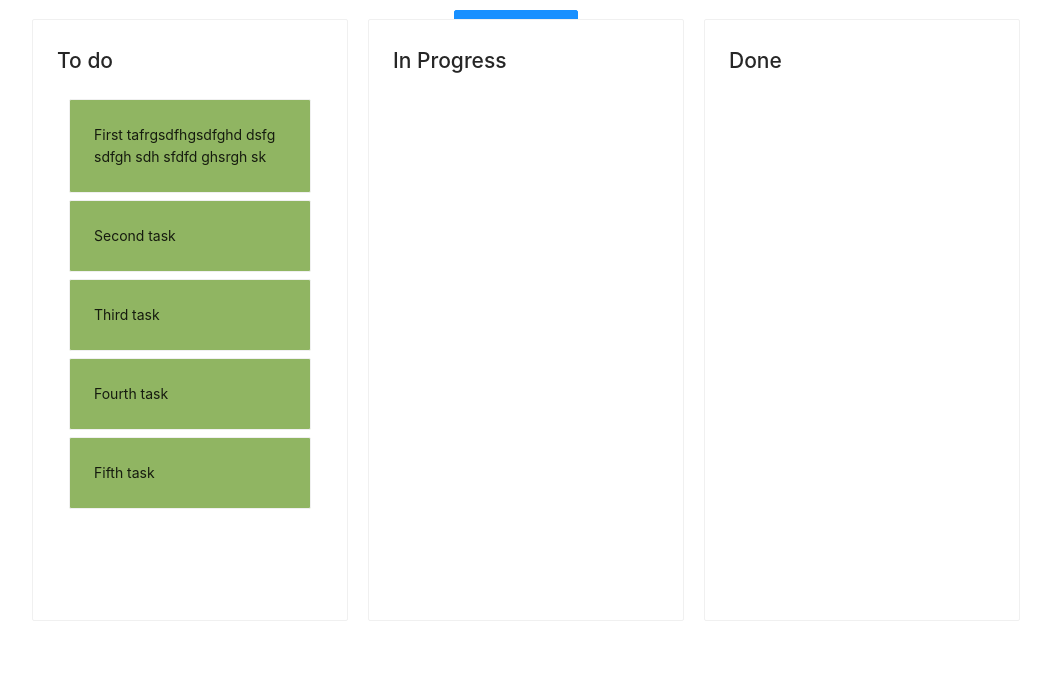
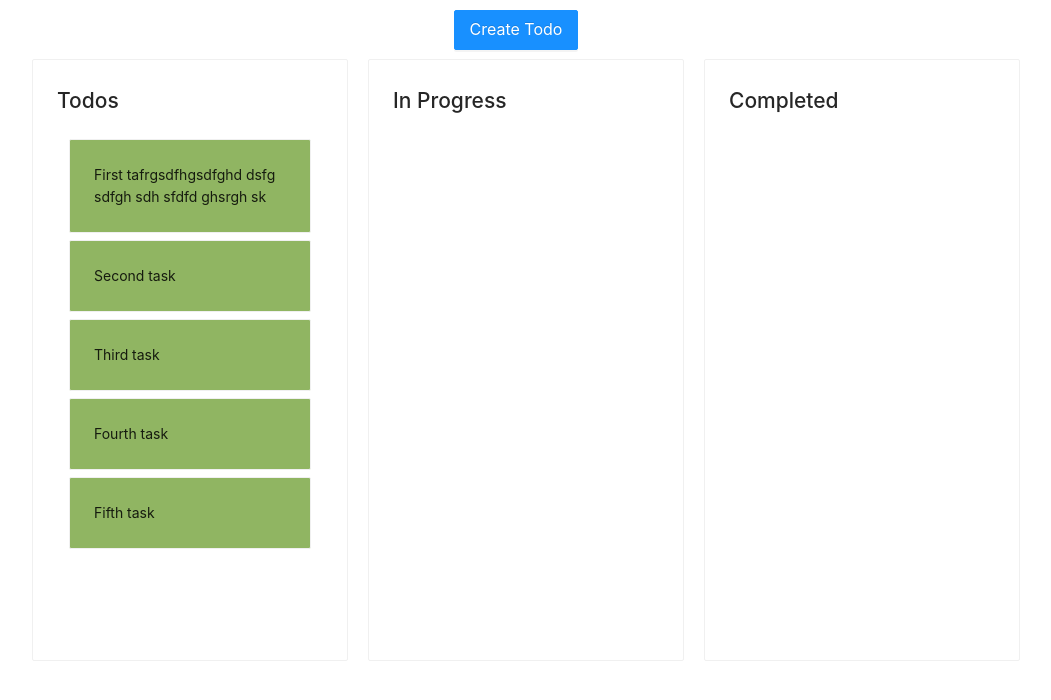
Before and after one commit to uihut-anir/drag-drop-component, a React (Create React App) app: page / in a window 1280 px wide. Shown: the top 700 px of the page, without its empty margins (124-1175 px from the left). Built offline with nearby package versions, Linux system fonts and the light colour scheme.

Commit message:
drag and drop added

```diff
--- a/src/App.js
+++ b/src/App.js
@@ -1,4 +1,4 @@
-import { useState } from "react";
+import React ,{ useState } from "react";
 import { columnsFromBackend } from "./data/data.js"
 import DndContext from "./component/dndcontext"
 
@@ -42,10 +42,14 @@ const onDragEnd = (result, columns, setColumns) => {
 function App() {
   const [columns, setColumns] = useState(columnsFromBackend);
 
+
   return (
-    <div style={{ display: "flex", justifyContent: "center", alignItems: 'center', height: "80vh" }}>
-      <DndContext onDragEnd={onDragEnd} columns={columns} setColumns={setColumns} />
-    </div>
+
+          <div style={{ display: "flex", justifyContent: "center", alignItems: 'center', height: "90vh" }}>
+            <DndContext onDragEnd={onDragEnd} columns={columns} setColumns={setColumns} />
+          </div>
+
+
   );
 }
 
--- a/src/component/dndcontext.js
+++ b/src/component/dndcontext.js
@@ -104,7 +104,8 @@ const DndContext = ({ onDragEnd, columns, setColumns, }) => {
                                                                             hoverable
                                                                             style={{
                                                                                 marginTop: "7px",
-                                                                                background: "#90b562"
+                                                                                background: "#90b562",
+                                                                                userSelect:"none"
                                                                             }}
                                                                         >
                                                                             {item.content}
--- a/src/data/data.js
+++ b/src/data/data.js
@@ -10,7 +10,7 @@ import { v4 as uuidv4 } from 'uuid';
 
  export const columnsFromBackend = {
   "To do": {
-      name: "To do",
+      name: "Todos",
       items: itemsFromBackend
     },
     "In Progress": {
@@ -18,7 +18,7 @@ import { v4 as uuidv4 } from 'uuid';
       items: []
     },
     "Done": {
-      name: "Done",
+      name: "Completed",
       items: []
     }
   };
```
Also changed, not shown: src/App.css (+21 -0 lines).
